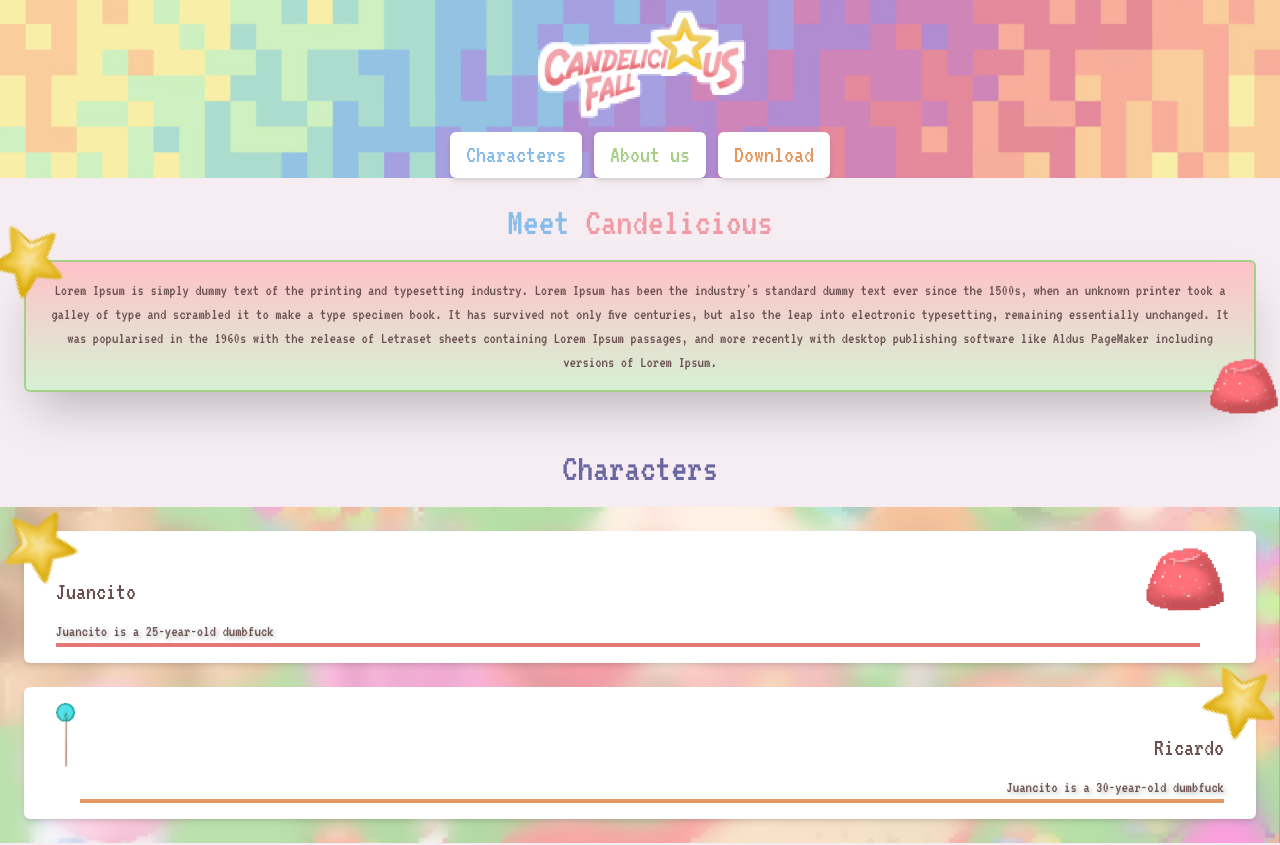
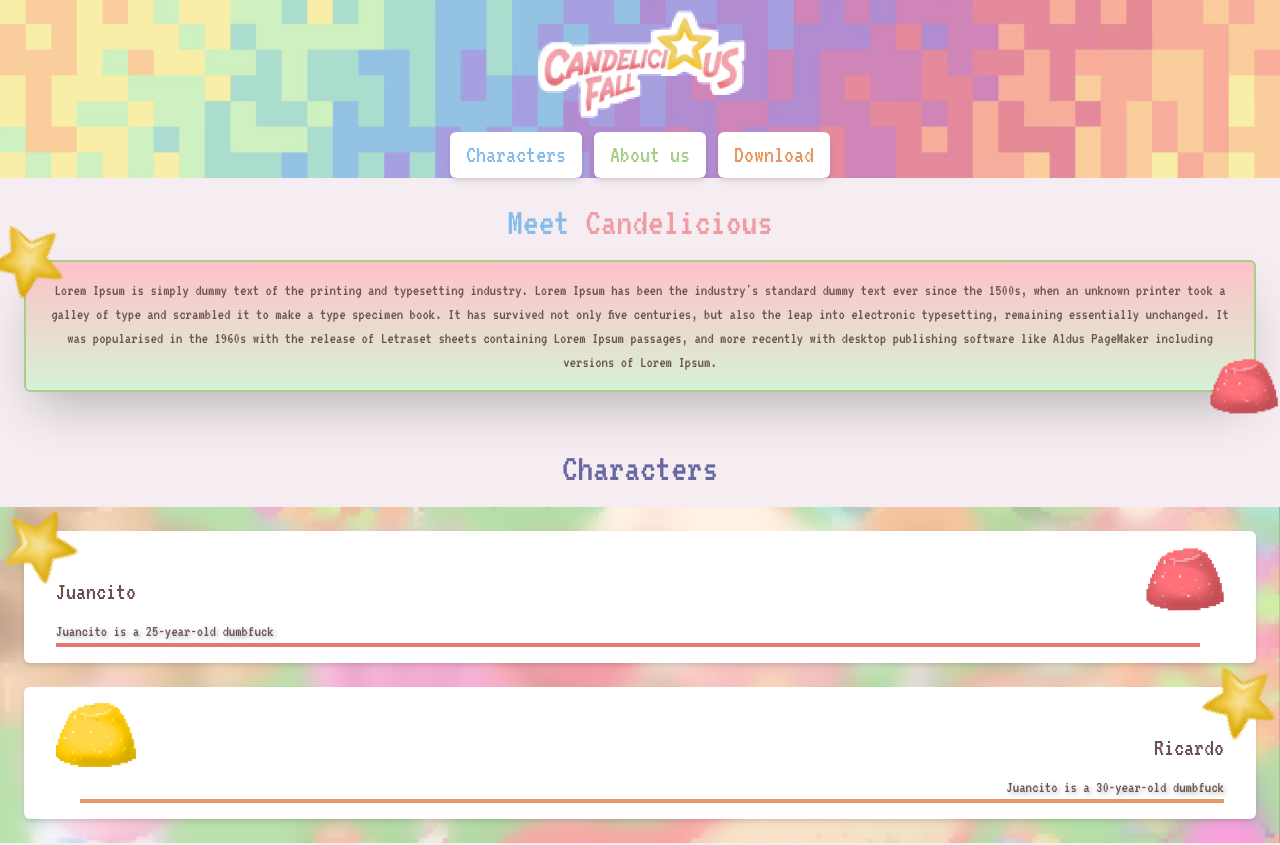
Before and after one commit to qbytte/candelicious-pwa, a React (Vite) app: page / in a window 1280 px wide. Shown: the top 845 px of the page. Built offline with nearby package versions, Linux system fonts and the light colour scheme.

Commit message:
character card sort off finished, pending to add characters

```diff
--- a/src/pages/Characters.jsx
+++ b/src/pages/Characters.jsx
@@ -10,7 +10,7 @@ const Characters = () => {
     },
     ricardo: {
       name: "Ricardo",
-      img: "/src/assets/misc/blue-lolipop.png",
+      img: "/src/assets/misc/yellow-gummie.png",
       color: "bg-orange",
       description: "Juancito is a 30-year-old dumbfuck",
     },
```
Also changed, not shown: src/App.jsx (+4 -5 lines), src/assets/misc/yellow-gummie.png (added).
